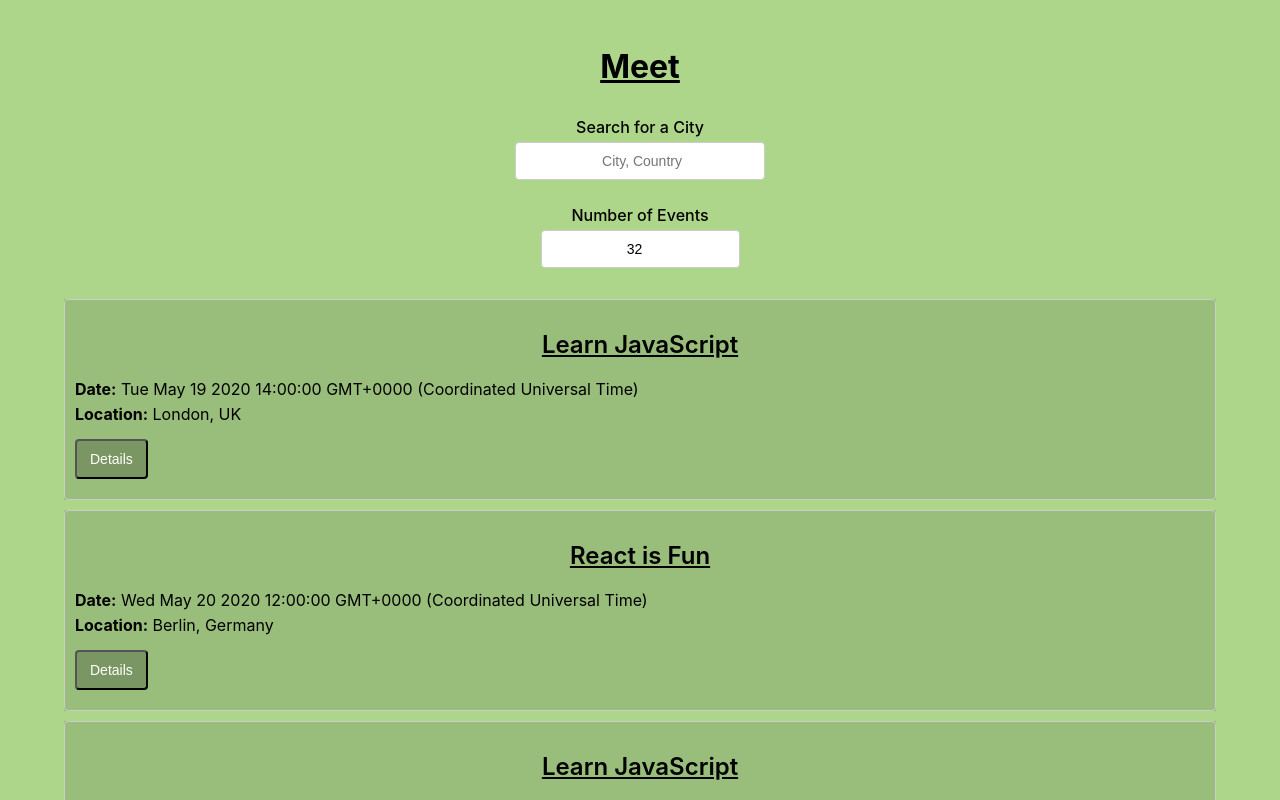
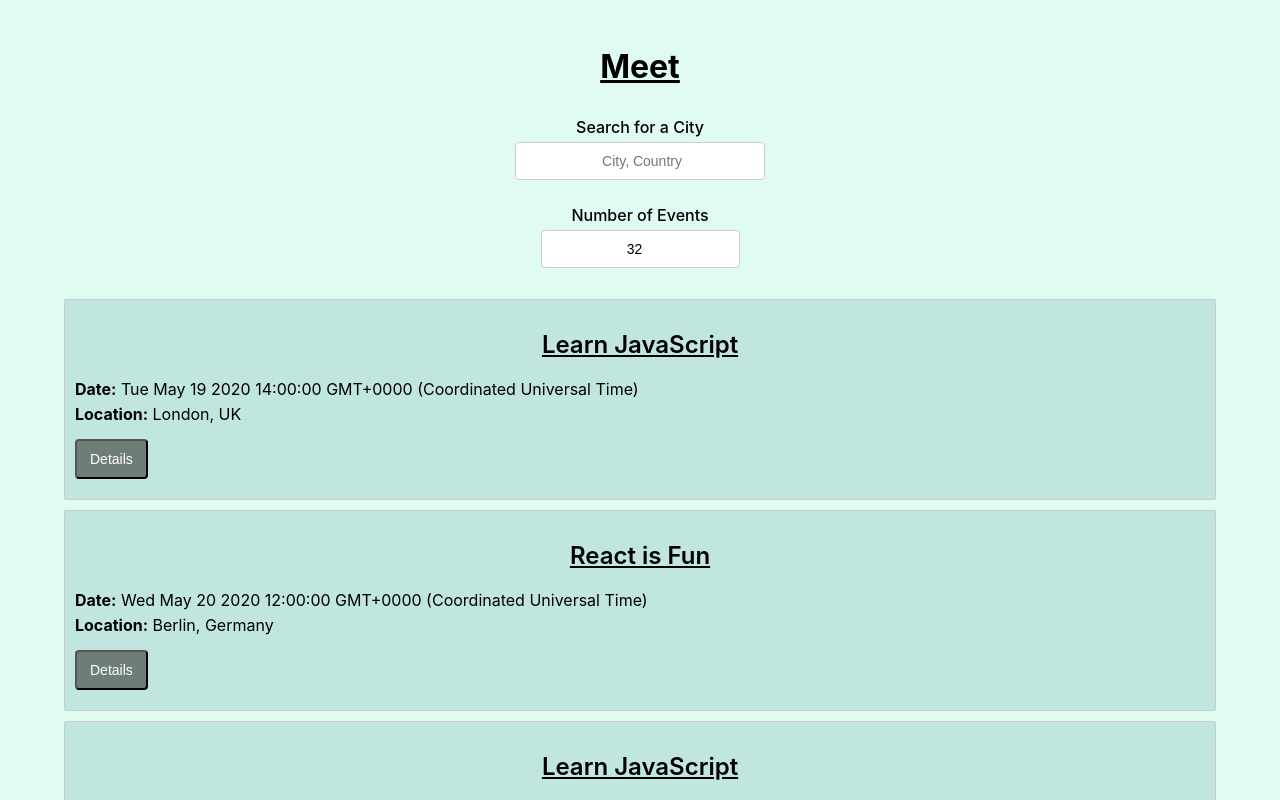
Before and after one commit to smmartin1/meet, a React (Create React App) app: page / in a window 1280 px wide. Shown: the top 800 px of the page. Built offline with nearby package versions, Linux system fonts and the light colour scheme; what atatus-spa would draw is missing.

Commit message:
Changed the color palette

```diff
--- a/src/App.css
+++ b/src/App.css
@@ -1,6 +1,6 @@
 @import url(https://fonts.googleapis.com/css?family=Roboto:500);
 
-body{background-color: #AED68B;}
+body{background-color: #E0FCF0;}
 
 .App {
   text-align: center;
@@ -18,7 +18,7 @@ ul {
   list-style: none;
 }
 
-li{background-color: #99BD7B;}
+li{background-color: #C1E6E0;}
 
 p {
   margin: 5px 0;
@@ -27,7 +27,7 @@ p {
 button{
   margin-top: 10px;
   padding: 10px;
-  background-color: #7A9662;
+  background-color: #6F7D77;
   color: #FFFFFF;
   font-size: 14px;
 }
@@ -160,6 +160,7 @@ label {
 
 .Alert {
   top: 20px;
+  font-weight: 500;
 }
 
 .data-vis-wrapper {
```
